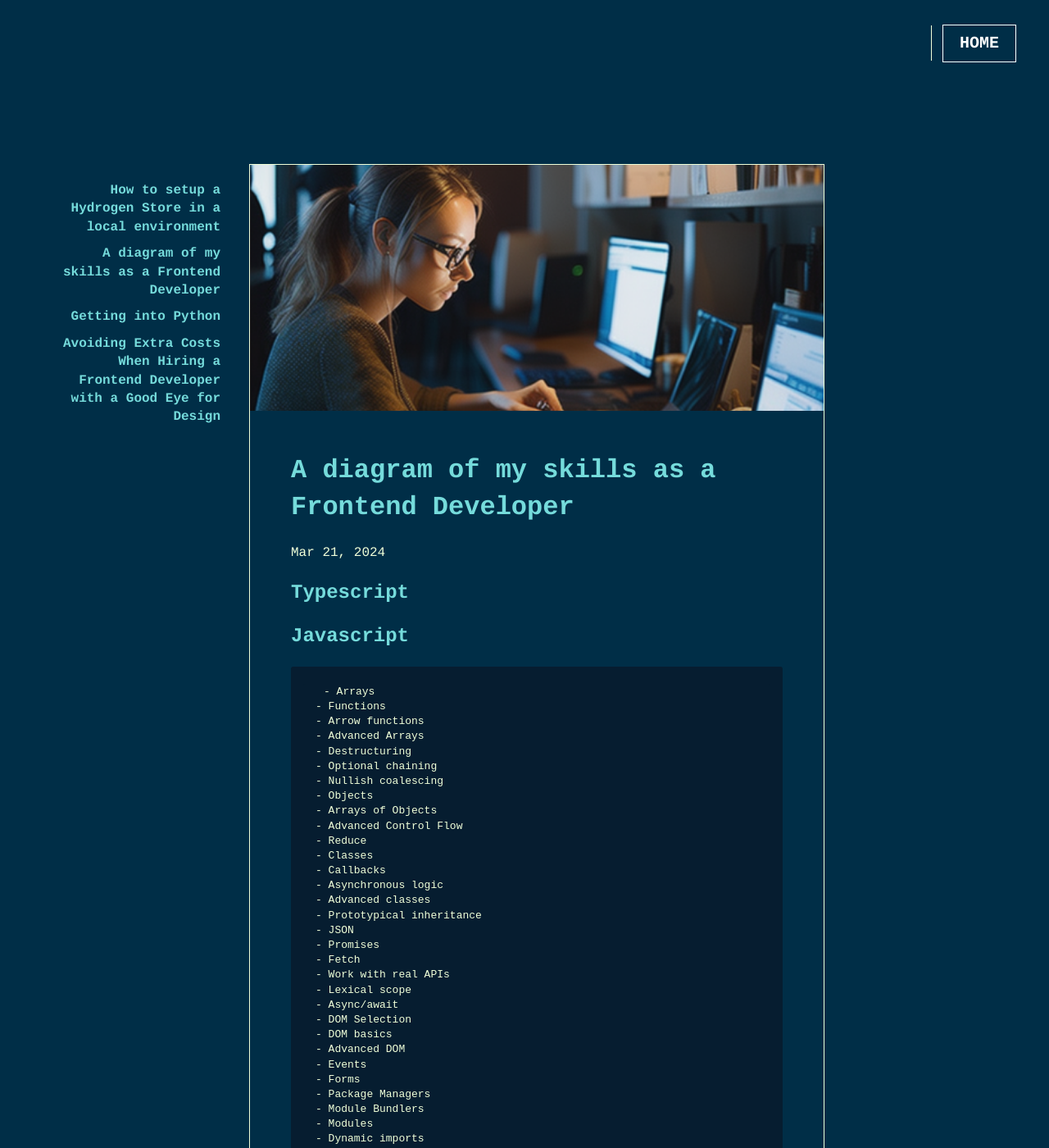
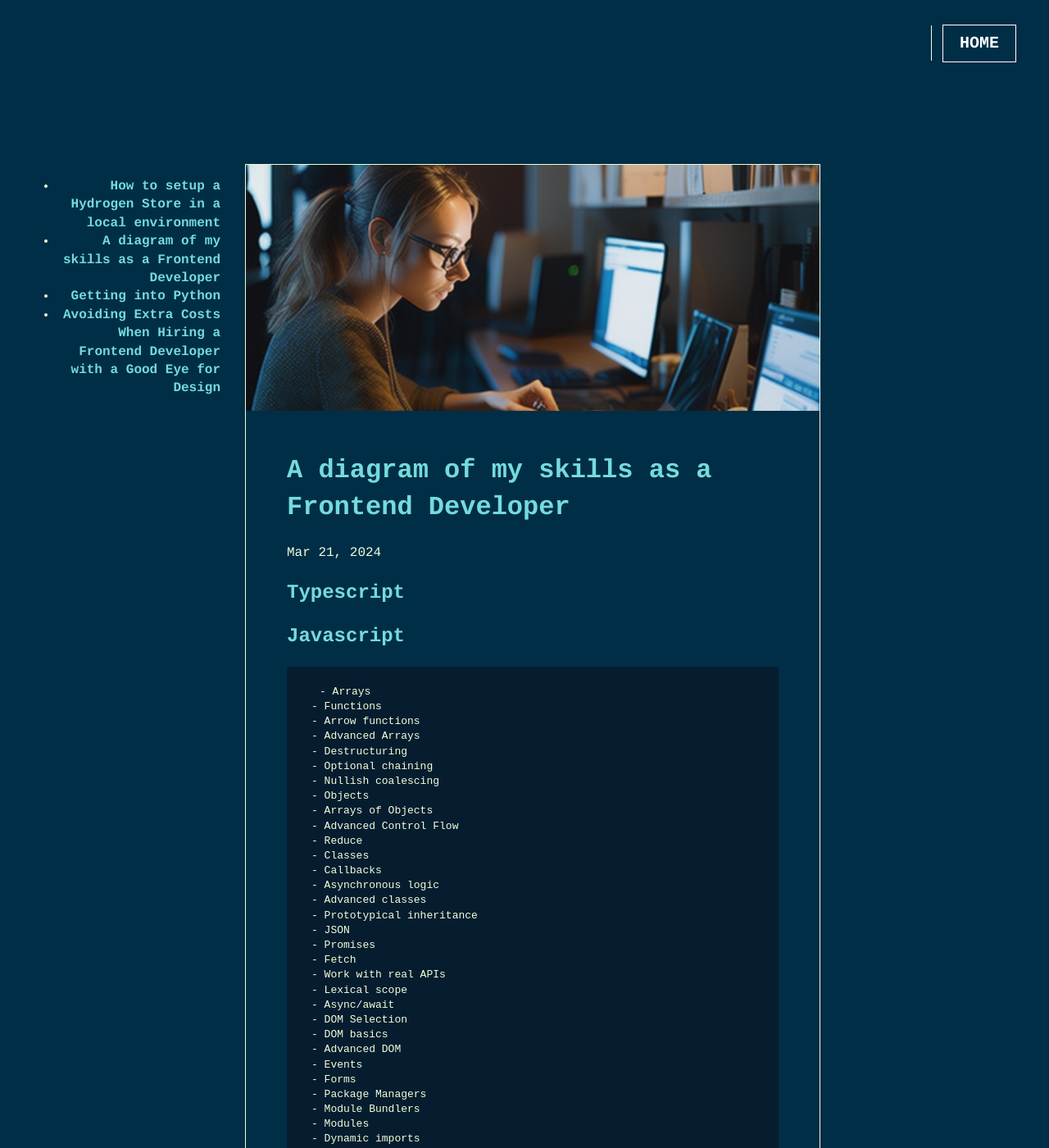
Before and after one commit to yurith-rubio/yurith-says, a Jekyll site: the page built from _posts/2024-03-21-skills-diagram.md, in a window 1280 px wide and 1400 px high. Shown: the whole window at 82% size. Built offline with Jekyll 4.4.1, drawn with Linux system fonts in a browser that asks for light colours.

Commit message:
no ul rule

```diff
--- a/_includes/navbar.html
+++ b/_includes/navbar.html
@@ -1,13 +1,3 @@
-<style>
-ul {
-  list-style-type: none;
-  display: flex;
-}
-li{
- margin: 5px;
-}
-</style>
-
 <div id="NavBar">
   <div class="nav-bar-content content-boundary">
     <a class="nav-bar-button" href="https://yurith-rubio.github.io">Home</a>
```
